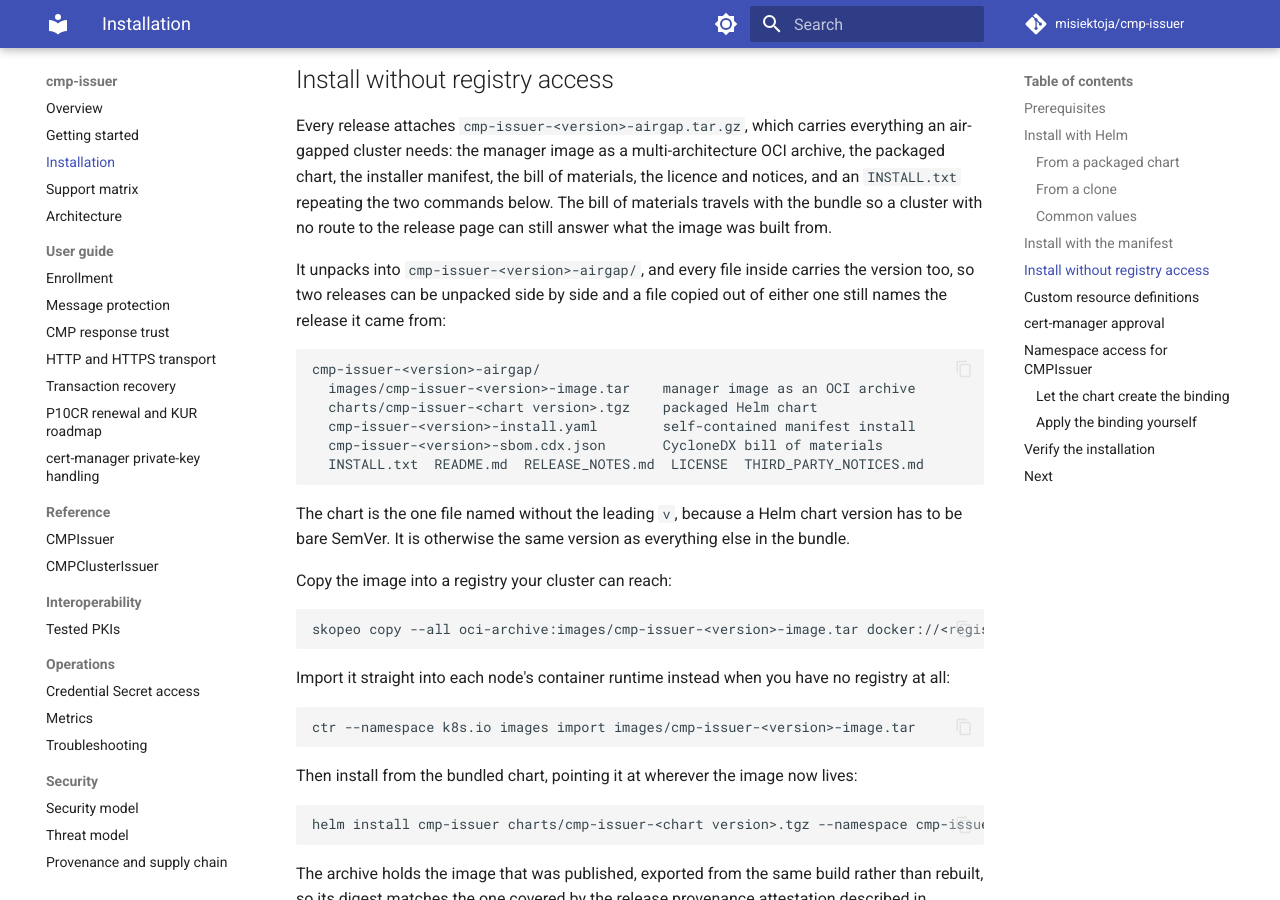
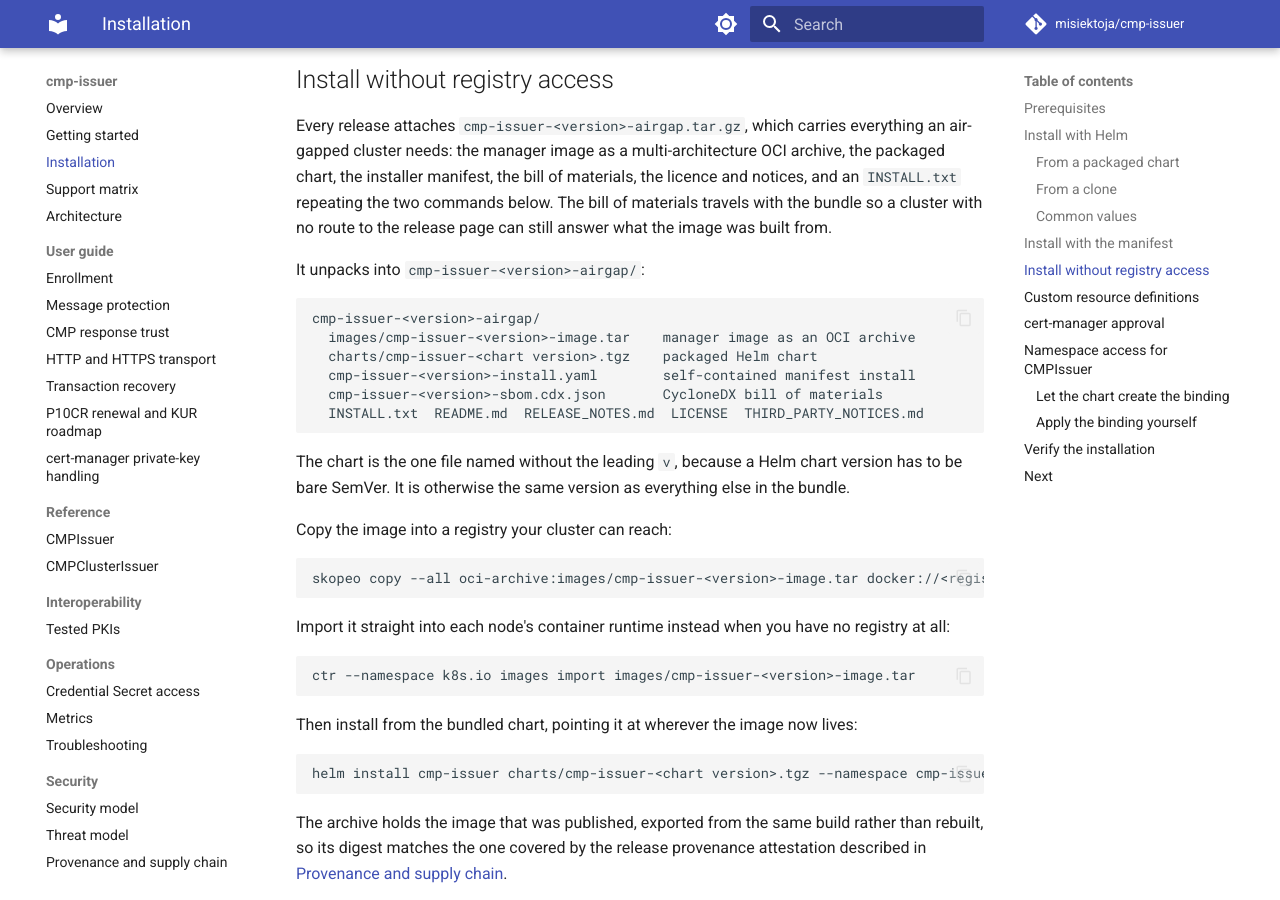
Before and after one commit to misiektoja/cmp-issuer, an MkDocs documentation site: the page built from docs/installation.md, in a window 1280 px wide and 900 px high, scrolled down 3042 px. Built offline with MkDocs 1.6.1 and Material for MkDocs 9.7.7, drawn with Linux system fonts in a browser that asks for light colours; comment, search, counter and statistics services are not loaded.

Commit message:
docs(installation): drop the version naming note from the bundle contents

````diff
--- a/docs/installation.md
+++ b/docs/installation.md
@@ -104,9 +104,7 @@
 commands below. The bill of materials travels with the bundle so a cluster with no route to the release
 page can still answer what the image was built from.
 
-It unpacks into `cmp-issuer-<version>-airgap/`, and every file inside carries the version too, so two
-releases can be unpacked side by side and a file copied out of either one still names the release it
-came from:
+It unpacks into `cmp-issuer-<version>-airgap/`:
 
 ```text
 cmp-issuer-<version>-airgap/
````
